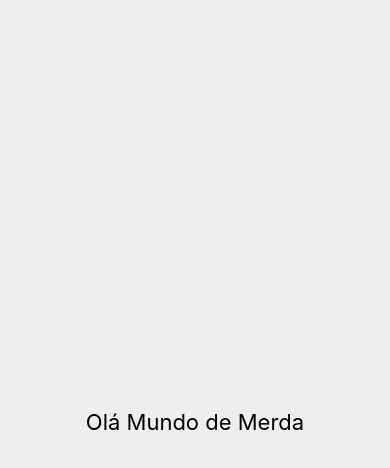
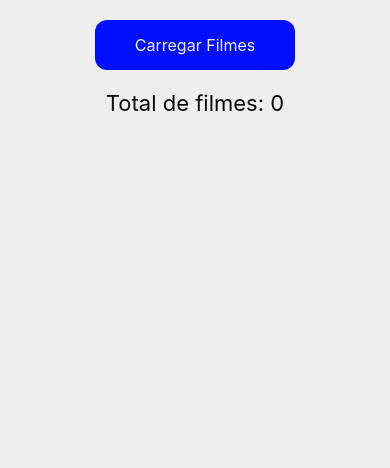
Before and after one commit to WCFX/Project-Movies-in-Theaters, a React Native app: screen / in a window 390 px wide. Shown: the top 468 px of the page. Built offline with nearby package versions, Linux system fonts and the light colour scheme.

Commit message:
Carregando da api feito

```diff
--- a/App.js
+++ b/App.js
@@ -1,4 +1,5 @@
 import React from 'react';
+import { StatusBar } from 'react-native';
 
 import Home from './src/pages/Home';
 
@@ -6,6 +7,7 @@ export default function App() {
   return (
     <>
       <Home />
+      <StatusBar barStyle="dark-content" backgroundColor="#fff" />
     </>
   );
 }
--- a/src/pages/Home/index.js
+++ b/src/pages/Home/index.js
@@ -1,14 +1,28 @@
-import React from 'react';
-import { SafeAreaView, View, Text } from 'react-native';
+import React, { useState } from 'react';
+import { SafeAreaView, View, Text, TouchableOpacity } from 'react-native';
 
 import styles from './style';
 
 
 const Home = () => {
 
+  const [movies, setMovies ] = useState([]);
+
+  async function handleLoadButton(){
+    const req = await fetch('https://api.b7web.com.br/cinema/');
+    const json = await req.json();
+
+    if(json){
+      setMovies(json);
+    }
+  }
+
   return(
     <SafeAreaView style={styles.container}>
-      <Text style={styles.title}>Olá Mundo de Merda</Text>
+      <TouchableOpacity style={styles.loadButton} onPress={handleLoadButton} >
+        <Text style={styles.loadButtonText}>Carregar Filmes</Text>
+      </TouchableOpacity>
+      <Text style={styles.title}>Total de filmes: {movies.length}</Text>
     </SafeAreaView>
   )
 };
--- a/src/pages/Home/style.js
+++ b/src/pages/Home/style.js
@@ -4,12 +4,28 @@ import { StyleSheet } from 'react-native';
 const style = StyleSheet.create({
   container: {
     flex: 1,
-    justifyContent: 'center',
-    alignItems: 'center',
     backgroundColor: '#eee'
   },
-  title: {
+  loadButton: {
+    width: 200,
+    height: 50,
+    alignItems: 'center',
+    alignSelf: 'center',
+    marginTop: 20,
+    padding: 10,
+    justifyContent: 'center',
+    backgroundColor: '#000fff',
+    borderRadius: 12,
+  },
+  loadButtonText: {
+    color: '#F4F4f4',
+    fontSize: 16,
+  },
+  title:{
+    alignSelf: 'center',
+    marginTop: 20,
     fontSize: 22,
+    color: '#090909',
   },
 
 });
```
